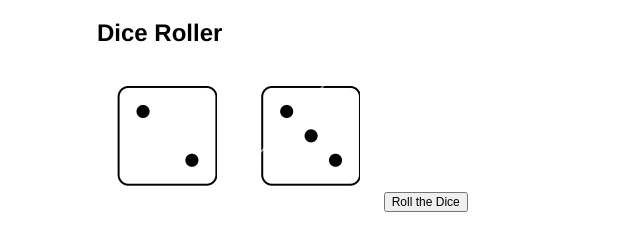
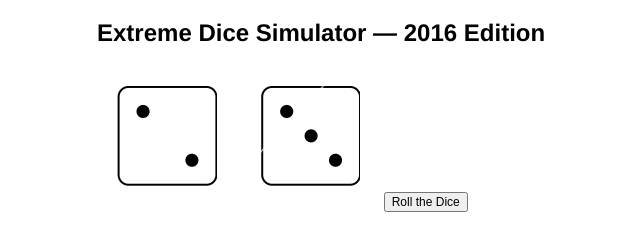
Before and after one commit to silentparty/js1-dice, a plain HTML site: page dice/index.html in a window 1280 px wide. Shown: the whole page, without its empty margins (63-703 px from the left). Drawn offline with Linux system fonts and the light colour scheme.

Commit message:
updated to "2016 Edition"

```diff
--- a/dice/index.html
+++ b/dice/index.html
@@ -4,7 +4,7 @@
 <!--[if IE 8]>         <html class="no-js lt-ie9"> <![endif]-->
 <!--[if gt IE 8]><!--> <html class="no-js"> <!--<![endif]-->
   <head>
-    <title>Dice Roller</title>
+    <title>Extreme Dice Simulator — 2016 Edition</title>
     <meta charset="utf-8">
     <meta http-equiv="X-UA-Compatible" content="IE=edge">
     <meta name="description" content="Your description goes here">
@@ -21,7 +21,7 @@
   <body>
     <div id="container">
       <header>
-        <h1>Dice Roller</h1>
+        <h1>Extreme Dice Simulator — 2016 Edition</h1>
       </header>
       <section id="content">
         <span class="dice-2" id="first-die"></span>
```
